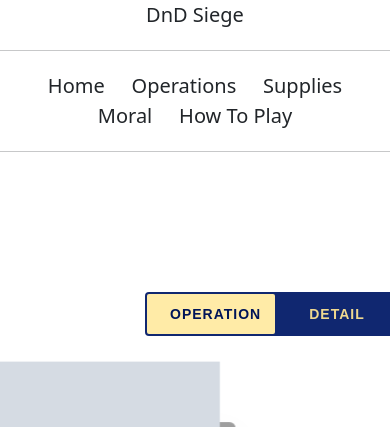
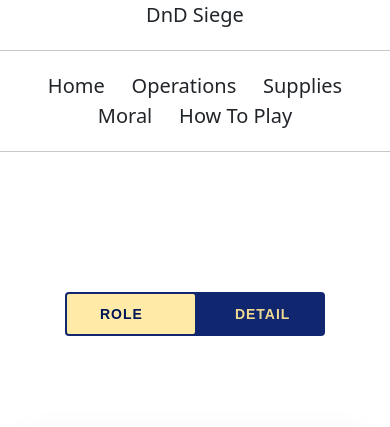
Before and after one commit to GeorgeOsborn97/DND_SIEGE, a Django app: page /roles in a window 390 px wide. Shown: the top 427 px of the page. Run offline with Django 3.2, Linux system fonts and the light colour scheme; tables that the repository leaves empty hold one stand-in row (values such as "Sample post"); grey boxes marked "Sample" are stand-in pictures; some libraries are stand-ins or nearby versions; grey boxes are pictures that could not be loaded.

Commit message:
adjsut breakpoints

```diff
--- a/siege_manager/models.py
+++ b/siege_manager/models.py
@@ -43,6 +43,7 @@
     people_score = models.IntegerField(default=100)
     days_required = models.IntegerField(default=1)
     express_cost = models.TextField()
+    cover_image = CloudinaryField('image', default='placeholder')
 
     def __str__(self):
         return self.title
--- a/static/css/style.css
+++ b/static/css/style.css
@@ -182,6 +182,7 @@
 .card-front, .card-back {
   width: 100%;
   height: 100%;
+  overflow-y: scroll;
   background-color: rgba(255, 255, 255, 1);
   position: absolute;
   border-radius: 6px;
@@ -232,7 +233,7 @@
   position: absolute;
   content: '';
   z-index: -1;
-  background: linear-gradient(217deg, #419456, #329977);
+  background: linear-gradient(217deg, #fdae02, #f5bc03);
   width: 70px;
   height: 70px;
   display: block;
@@ -243,7 +244,7 @@
   animation: border-transform 6s linear infinite;
 }
 .card-back .pricing-wrap h4:before{
-  background: linear-gradient(217deg, #648946, #a3c984);
+  background: linear-gradient(217deg, #fdae02, #f5bc03);
 }
 @keyframes border-transform{
     0%,100% { border-radius: 63% 37% 54% 46% / 55% 48% 52% 45%; }
@@ -464,6 +465,14 @@
   padding-left: 48px;
 }
 
+.block-diff-role {
+  padding-left: 10px;
+}
+
+.float-right-role {
+  padding-left: 92px;
+}
+
 .pricing-wrap h4 {
   z-index: 10;
   color: #080808;
--- a/templates/moral.html
+++ b/templates/moral.html
@@ -53,6 +53,7 @@
                 <li>Crits -1%</li>
                 <li>Missed attacks -1%</li>
                 <li>Failed saving throws -1%</li>
+                <li>Civillian Death -5%</li>
             </ul>
             <p>If you impose these conditions on the enemy you will increase your moral by the same score.</p>
 
--- a/templates/roles.html
+++ b/templates/roles.html
@@ -29,30 +29,30 @@
 	<div id="role-container" class="container">
 	    <div class="row full-height justify-content-center">
             {% for role in role_list %}
-	        <div class="col-4 text-center align-self-center py-5">
+	        <div class="col-xxl-4 text-center align-self-center py-5">
                 <div class="section text-center py-5 py-md-0">
 	                <input class="pricing" type="checkbox" id="{{ role.title }}btn" name="pricing" />
-	                <label for="{{ role.title }}btn"><span class="block-diff">Operation<span
-	                            class="float-right">Detail</span></span></label>
+	                <label for="{{ role.title }}btn"><span class="block-diff block-diff-role">Role<span
+	                            class="float-right-role">Detail</span></span></label>
 	                <div class="card-3d-wrap mx-auto">
 	                    <div class="card-3d-wrapper">
                             <div class="card-front">
 	                            <div class="pricing-wrap">
-	                                <h4 class="mb-5">{{ role.title }}</h4>
+	                                <h4 class="mb-5" style="color: rgb(250, 94, 3);">{{ role.title }}</h4>
 	                                <h5 class="mb-2">Their Role</h5>
 	                                <p class="mb-4">{{ role.description | safe }}</p>
 	                                <p class="mb-1"><i class="uil uil-location-pin-alt size-22"></i></p>
 	                                <div class="img-wrap img-2">
-                                        <img src="https://res.cloudinary.com/duijsqmts/image/upload/v1678119555/pngfind.com-medieval-castle-png-3676597_dnut77.png" alt="">
+                                        <img src="{{ role.cover_image.url }}" alt="">
 	                                </div>
 	                                <div class="img-wrap img-1">
-	                                    <img src="{{ role.cover_image }}" alt="">
+	                                    <img src="" alt="">
 	                                </div>
 	                                <div class="img-wrap img-3">
 	                                    <img src="" alt="">
 	                                </div>
 	                                <div class="img-wrap img-6">
-	                                    <img src="https://assets.codepen.io/1462889/Stone.png" alt="">
+	                                    <img src="" alt=""> <!--https://assets.codepen.io/1462889/Stone.png-->
                                     </div>
 	                            </div>
 	                        </div>
@@ -71,16 +71,16 @@
                                     </div>
 	                                <p class="mb-1"><i class="uil uil-location-pin-alt size-22"></i></p>
 	                                <div class="img-wrap img-2">
-	                                    <img src="https://assets.codepen.io/1462889/grass.png" alt="">
+	                                    <img src="https://res.cloudinary.com/duijsqmts/image/upload/v1678199804/fnpblcwwrojrtg45kwgy.jpg" alt="">
 	                                </div>
 	                                <div class="img-wrap img-4">
-	                                    <img src="https://res.cloudinary.com/duijsqmts/image/upload/v1678117322/pngfind.com-castle-tower-png-1292311_ltls4e_svmp57.png" alt="" style="z-index: 5;">
+	                                    <img src="" alt="" style="z-index: 5;">
 	                                </div>
 	                                <div class="img-wrap img-5">
-	                                    <img src="https://assets.codepen.io/1462889/Ivy.png" alt="">
+	                                    <img src="" alt="">
                                     </div>
 	                                <div class="img-wrap img-7">
-	                                    <img src="https://assets.codepen.io/1462889/IvyRock.png" alt="">
+	                                    <img src="" alt="">
 	                                </div>
 	                            </div>
 	                        </div>
```
Also changed, not shown: templates/operations.html (+21 -7 lines), siege_manager/migrations/0007_operation_cover_image.py (added).
